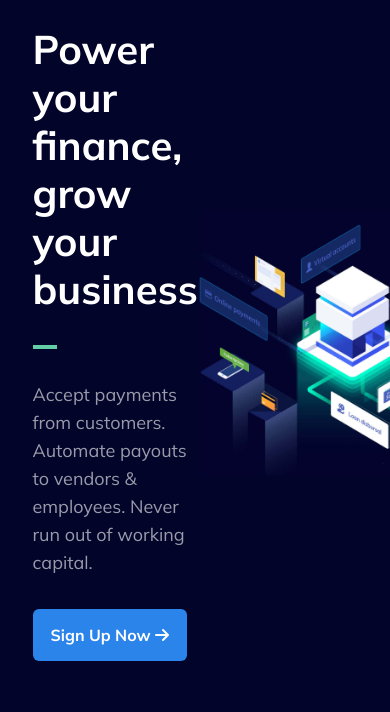
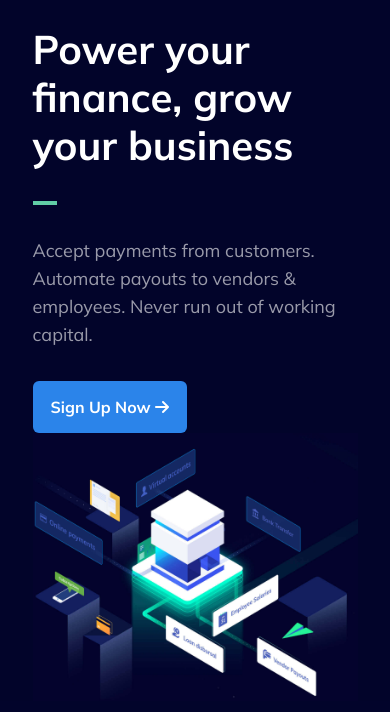
Before and after one commit to sumitkandpal3/Razorpay_Clone, a website built with Vite: page index.html in a window 390 px wide. Shown: the part 57-769 px from the top of the page. Built offline with nearby package versions, Linux system fonts and the light colour scheme.

Commit message:
Update index.html

```diff
--- a/index.html
+++ b/index.html
@@ -143,7 +143,7 @@
       <!-- Hero section -->
       <section class="relative bg-deepBlue">
         <div
-          class="w-10/12 max-w-[1080px] flex sm:flex-col lg:flex-row justify-between items-center mx-auto"
+          class="w-10/12 max-w-[1080px] flex flex-col lg:flex-row justify-between items-center mx-auto"
         >
           <!-- left part -->
           <div class="space-y-8">
```
